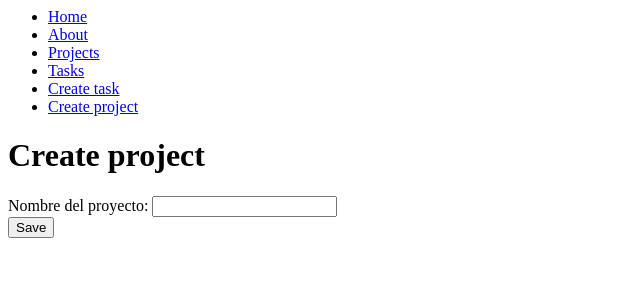
After one commit to tiago2342t/django-course, a Django app: page /create_project/ in a window 1280 px wide. The commit adds this page. Shown: the top 300 px of the page, without its empty margins (0-640 px from the left). Run offline with Django 5.2, Linux system fonts and the light colour scheme.

Commit message:
Create project view

```diff
--- a/myapp/forms.py
+++ b/myapp/forms.py
@@ -3,3 +3,6 @@ from django import forms
 class CreateNewTask(forms.Form):
     title = forms.CharField(label="Titulo de tarea", max_length=200)
     description = forms.CharField(label="Descripcion de la tarea",widget=forms.Textarea)
+
+class CreateNewProject(forms.Form):
+    name = forms.CharField(label="Nombre del proyecto", max_length=200)
--- a/myapp/templates/layouts/base.html
+++ b/myapp/templates/layouts/base.html
@@ -1,10 +1,11 @@
 <nav>
     <ul>
-        <li><a href="/">Home</a></li>
-        <li><a href="/about">About</a></li>
-        <li><a href="/projects">Projects</a></li>
-        <li><a href="/tasks">Tasks</a></li>
-        <li><a href="/create_task">Create task</a></li>
+        <li><a href="{% url 'index' %}">Home</a></li>
+        <li><a href="{% url 'about' %}">About</a></li>
+        <li><a href="{% url 'projects' %}">Projects</a></li>
+        <li><a href="{% url 'tasks' %}">Tasks</a></li>
+        <li><a href="{% url 'create_task' %}">Create task</a></li>
+        <li><a href="{% url 'create_project' %}">Create project</a></li>
     </ul>
 </nav>
 
--- /dev/null
+++ b/myapp/templates/projects/create_project.html
@@ -0,0 +1,12 @@
+{% extends "layouts/base.html" %}
+
+{% block content %}
+
+<h1>Create project</h1>
+
+<form method="POST">
+    {% csrf_token %}
+    {{ form }}
+    <button>Save</button>
+</form>
+{% endblock content %}
--- a/myapp/urls.py
+++ b/myapp/urls.py
@@ -2,10 +2,11 @@ from django.urls import path
 from . import views
 
 urlpatterns = [
-    path('', views.index),
-    path('about/', views.about),
-    path('hello/<str:username>', views.hello),
-    path('projects/', views.projects),
-    path('tasks/', views.tasks),
-    path('create_task/', views.create_task)
+    path('', views.index, name='index'),
+    path('about/', views.about, name='about'),
+    path('hello/<str:username>', views.hello, name='hello'),
+    path('projects/', views.projects, name='projects'),
+    path('tasks/', views.tasks, name='tasks'),
+    path('create_task/', views.create_task, name='create_task'),
+    path('create_project/', views.create_project, name='create_project')
 ]
--- a/myapp/views.py
+++ b/myapp/views.py
@@ -1,14 +1,17 @@
 from django.http import HttpResponse
 from .models import Project, Task
 from django.shortcuts import render, redirect
-from .forms import CreateNewTask
+from .forms import CreateNewTask, CreateNewProject
 
 # Create your views here.
+
+
 def index(request):
     title = 'Django course!!'
     return render(request, 'index.html', {
         'title': title
     })
+
 
 def about(request):
     username = 'santi'
@@ -16,28 +19,43 @@ def about(request):
         'username': username
     })
 
+
 def hello(request, username):
     return HttpResponse('<h2>Hello %s</h2>' % username)
 
+
 def projects(request):
     # projects = list(Project.objects.values())
-    projects=Project.objects.all()
-    return render(request, 'projects.html', {
+    projects = Project.objects.all()
+    return render(request, 'projects/projects.html', {
         'projects': projects
     })
     # return JsonResponse(projects, safe=False)
 
+
 def tasks(request):
     tasks = Task.objects.all()
-    return render(request, 'tasks.html', {
+    return render(request, 'tasks/tasks.html', {
         'tasks': tasks
     })
 
+
 def create_task(request):
     if request.method == 'GET':
-        return render(request, 'create_task.html', {
+        return render(request, 'tasks/create_task.html', {
             'form': CreateNewTask()
         })
     else:
-        Task.objects.create(title=request.POST['title'], description=request.POST['description'], project_id=2)
-        return redirect('/tasks/')
+        Task.objects.create(
+            title=request.POST['title'], description=request.POST['description'], project_id=2)
+        return redirect('tasks')
+
+
+def create_project(request):
+    if request.method == 'GET':
+        return render(request, 'projects/create_project.html', {
+            'form': CreateNewProject()
+        })
+    else:
+        Project.objects.create(name=request.POST['name'])
+        return redirect('projects')
```
Also changed, not shown: db.sqlite3, myapp/templates/projects/projects.html (renamed from myapp/templates/projects.html), myapp/templates/tasks/create_task.html (renamed from myapp/templates/create_task.html), myapp/templates/tasks/tasks.html (renamed from myapp/templates/tasks.html).
